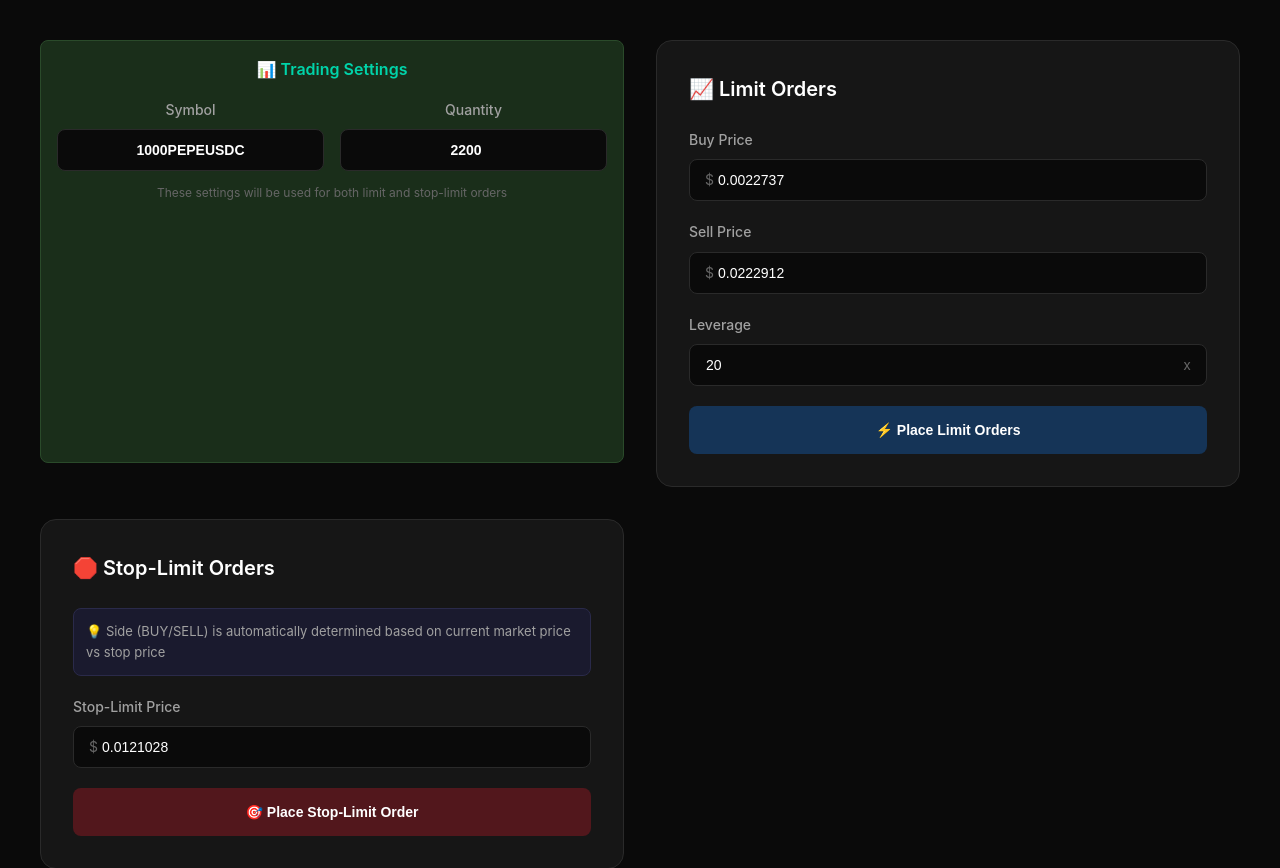
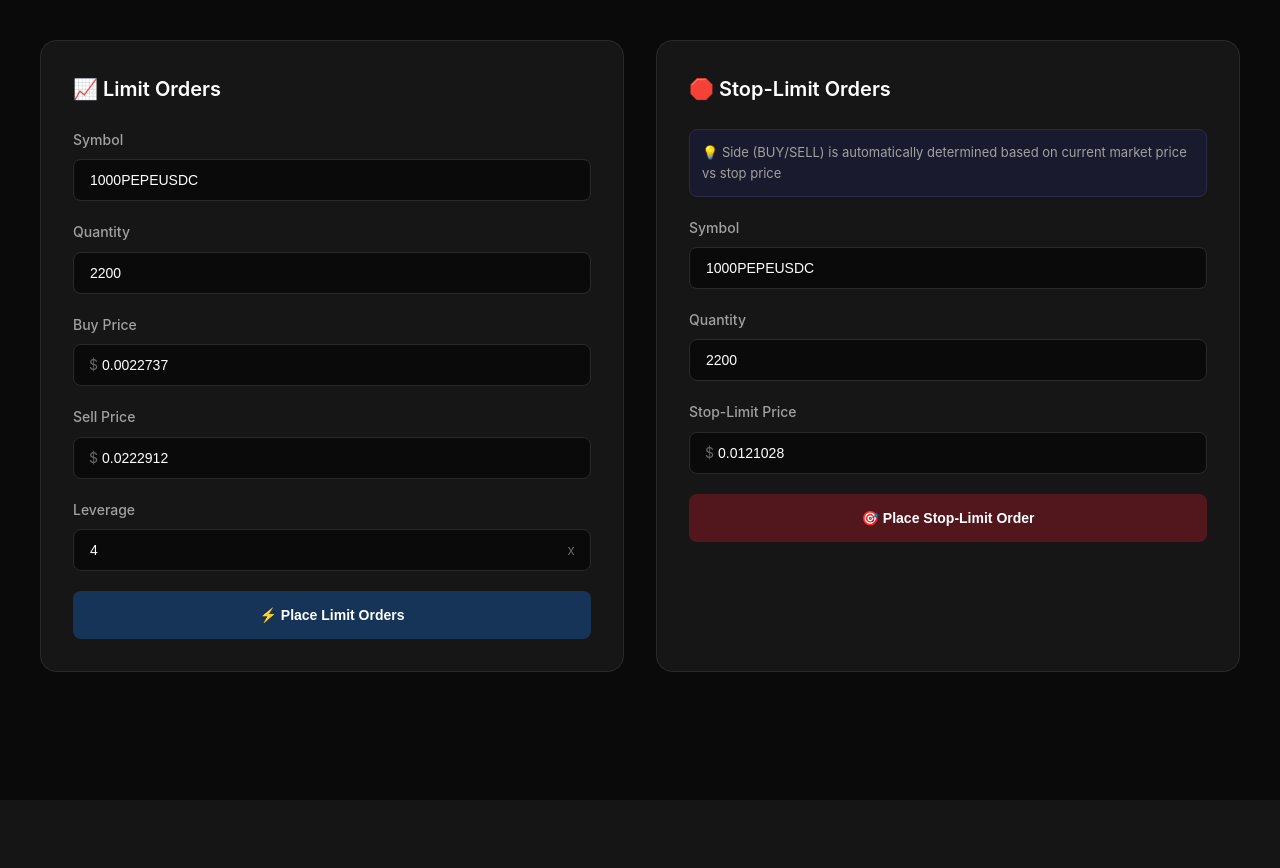
Before and after one commit to GuptaRav1/stop_loss_web, a Flask app: page / in a window 1280 px wide. Shown: the top 868 px of the page. After the commit the page ends 800 px from the top, so only its background shows below. Run offline with Flask 3, Linux system fonts and the light colour scheme.

Commit message:
refactor limit and stop-limit order forms to remove shared inputs and update IDs

```diff
--- a/templates/index.html
+++ b/templates/index.html
@@ -229,45 +229,6 @@
             color: #a1a1a1;
         }
 
-        .shared-inputs {
-            background: #1a2e1a;
-            border: 1px solid #2a4a2a;
-            border-radius: 8px;
-            padding: 16px;
-            margin-bottom: 24px;
-            text-align: center;
-        }
-
-        .shared-inputs h3 {
-            font-size: 16px;
-            font-weight: 600;
-            margin-bottom: 16px;
-            color: #00d4aa;
-        }
-
-        .shared-inputs-grid {
-            display: grid;
-            grid-template-columns: 1fr 1fr;
-            gap: 16px;
-            align-items: end;
-        }
-
-        .shared-inputs .form-group {
-            margin-bottom: 0;
-        }
-
-        .shared-inputs input {
-            text-align: center;
-            font-weight: 600;
-        }
-
-        @media (max-width: 600px) {
-            .shared-inputs-grid {
-                grid-template-columns: 1fr;
-                gap: 12px;
-            }
-        }
-
         @media (max-width: 768px) {
             .container {
                 grid-template-columns: 1fr;
@@ -287,28 +248,18 @@
 
 <body>
     <div class="container">
-        <!-- Shared Inputs -->
-        <div class="shared-inputs">
-            <h3>📊 Trading Settings</h3>
-            <div class="shared-inputs-grid">
-                <div class="form-group">
-                    <label>Symbol</label>
-                    <input type="text" id="shared_symbol" value="1000PEPEUSDC">
-                </div>
-                <div class="form-group">
-                    <label>Quantity</label>
-                    <input type="number" id="shared_quantity" value="2200">
-                </div>
-            </div>
-            <div style="margin-top: 12px; font-size: 12px; color: #666;">
-                These settings will be used for both limit and stop-limit orders
-            </div>
-        </div>
-
         <!-- Limit Orders -->
         <div class="box">
             <h2>📈 Limit Orders</h2>
             <form id="limitForm">
+                <div class="form-group">
+                    <label>Symbol</label>
+                    <input type="text" id="symbol_limit" value="1000PEPEUSDC">
+                </div>
+                <div class="form-group">
+                    <label>Quantity</label>
+                    <input type="number" id="quantity_limit" value="2200">
+                </div>
                 <div class="form-group">
                     <label>Buy Price</label>
                     <div class="price-input">
@@ -324,7 +275,7 @@
                 <div class="form-group">
                     <label>Leverage</label>
                     <div class="leverage-input">
-                        <input type="number" id="leverage" value="20" min="1" max="125" step="1">
+                        <input type="number" id="leverage" value="4" min="1" max="125" step="1">
                     </div>
                 </div>
                 <button type="submit" class="button">⚡ Place Limit Orders</button>
@@ -339,6 +290,14 @@
                 💡 Side (BUY/SELL) is automatically determined based on current market price vs stop price
             </div>
             <form id="stopForm">
+                <div class="form-group">
+                    <label>Symbol</label>
+                    <input type="text" id="symbol_stop" value="1000PEPEUSDC">
+                </div>
+                <div class="form-group">
+                    <label>Quantity</label>
+                    <input type="number" id="quantity_stop" value="2200">
+                </div>
                 <div class="form-group">
                     <label>Stop-Limit Price</label>
                     <div class="price-input">
@@ -368,12 +327,11 @@
             resultDiv.className = 'result show';
 
             const leverageValue = parseInt(document.getElementById('leverage').value);
-            const sharedQuantity = parseFloat(document.getElementById('shared_quantity').value);
 
             const data = {
                 type: "limit",
                 symbol: document.getElementById('symbol_limit').value,
-                quantity: sharedQuantity,
+                quantity: parseFloat(document.getElementById('quantity_limit').value),
                 buy_price: parseFloat(document.getElementById('buy_price').value),
                 sell_price: parseFloat(document.getElementById('sell_price').value),
                 leverage: leverageValue
@@ -399,12 +357,10 @@
             resultDiv.innerHTML = 'Submitting...';
             resultDiv.className = 'result show';
 
-            const sharedQuantity = parseFloat(document.getElementById('shared_quantity').value);
-
             const data = {
                 type: "stop",
                 symbol: document.getElementById('symbol_stop').value,
-                quantity: sharedQuantity,
+                quantity: parseFloat(document.getElementById('quantity_stop').value),
                 stop_price: parseFloat(document.getElementById('stop_price').value)
             };
 
```
